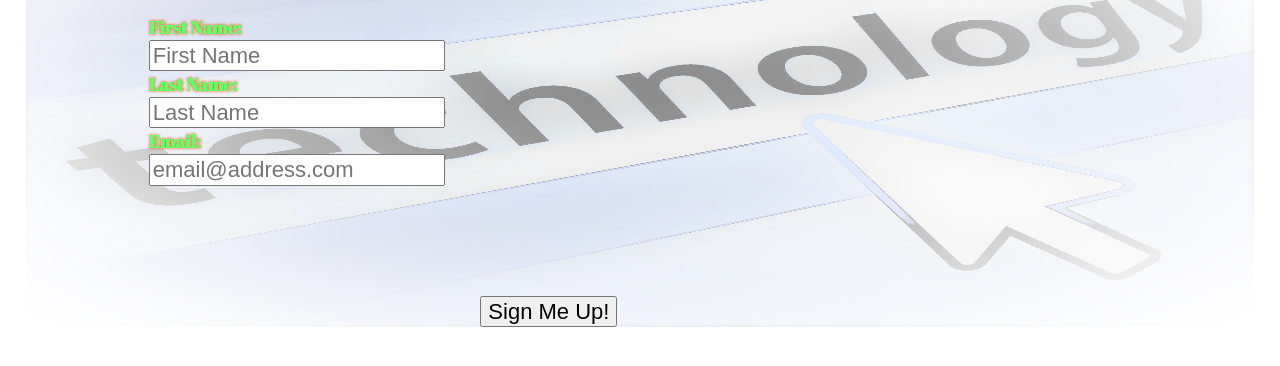
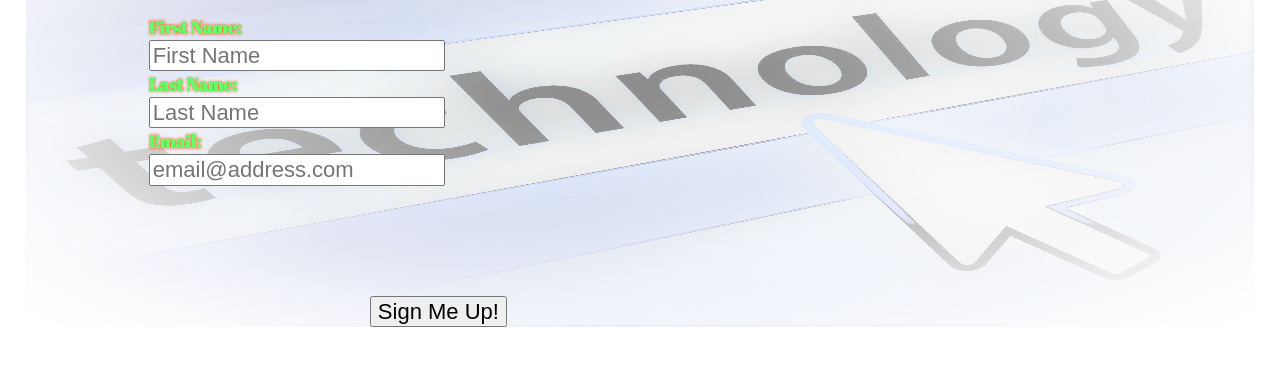
Before and after one commit to HRizwan1/ITMD-362-Project1, a plain HTML site: page index.html in a window 1280 px wide. Shown: the part 308-674 px from the top of the page. Drawn offline with nearby package versions, Linux system fonts and the light colour scheme; a web font is replaced by a local one.

Commit message:
moving submit button

```diff
--- a/css/style.css
+++ b/css/style.css
@@ -289,6 +289,5 @@ ol{
 }
 input[type="submit"] {
 	margin-top: 10%;
-	margin-left: 30%;
-	position: center;
+	margin-left: 20%;
 }
```
